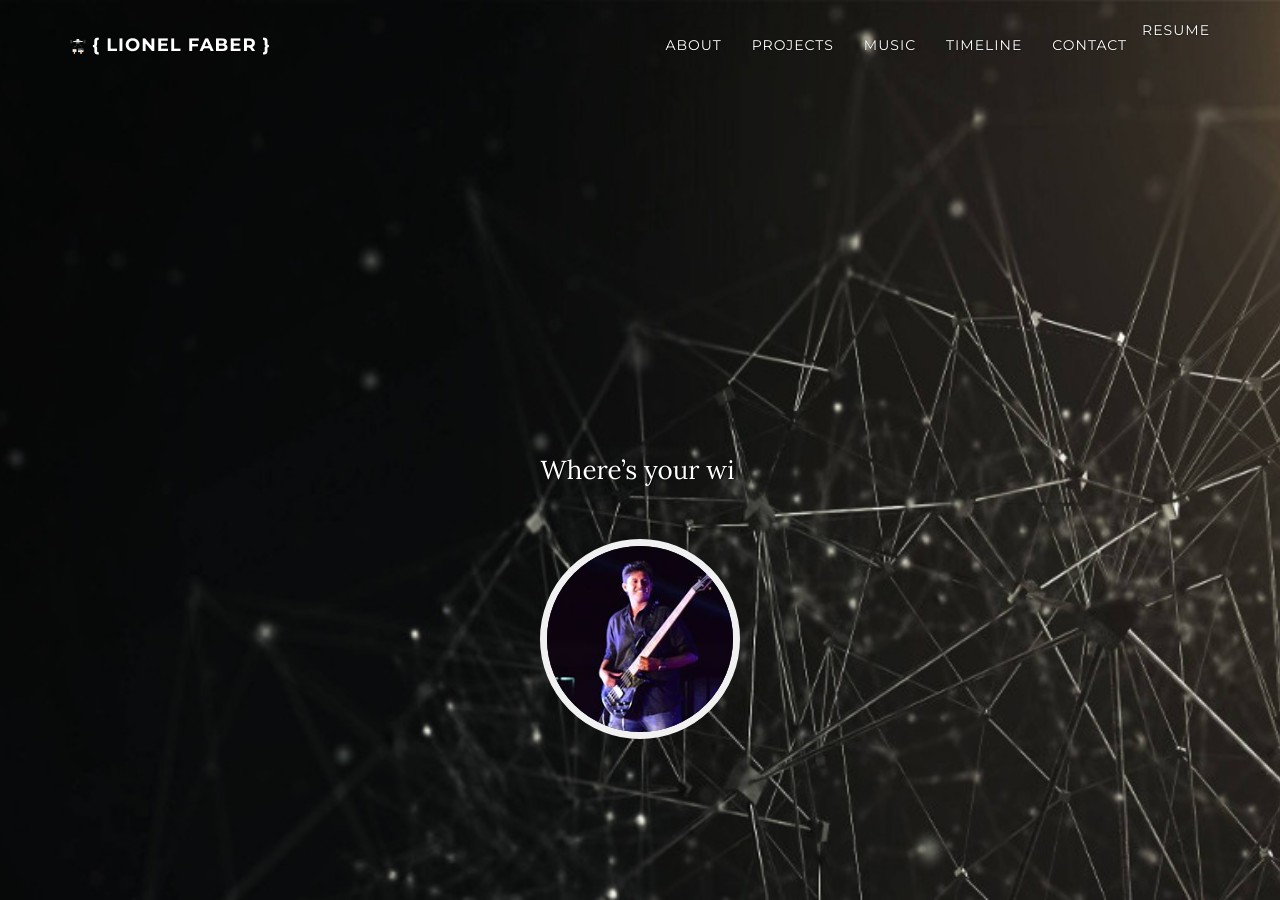
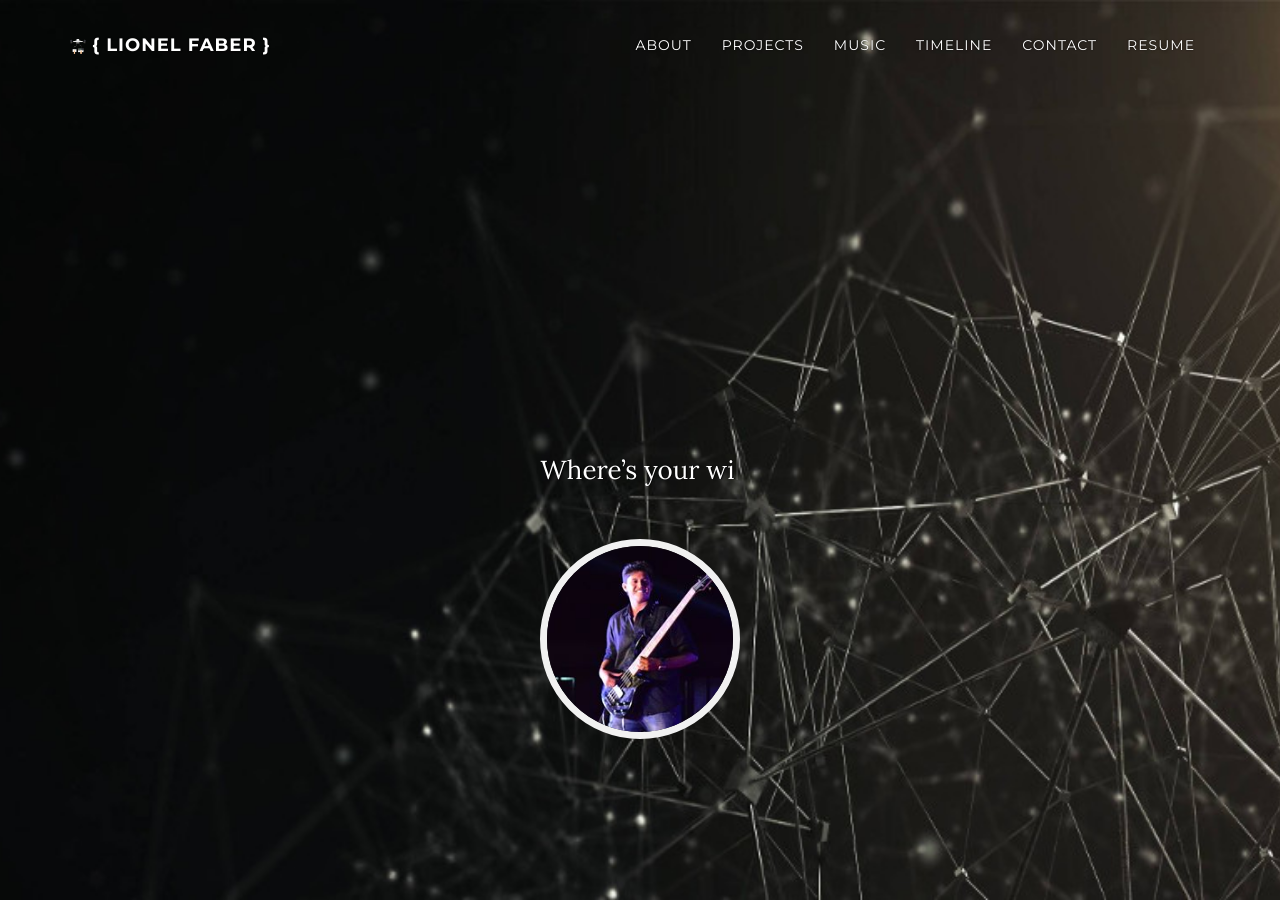
Before and after one commit to lionel-faber/lionel1704.github.io, a Jekyll site: the page built from index.html, in a window 1280 px wide and 900 px high. Built offline with Jekyll 4.4.1, drawn with Linux system fonts in a browser that asks for light colours; nearby versions of some CDN libraries; the list of posts is cut into pages by our own code.

Commit message:
Update navigation.html

```diff
--- a/_includes/navigation.html
+++ b/_includes/navigation.html
@@ -31,7 +31,7 @@
               <a class="page-scroll" href="#{{ p[1] }}"> {{p[0]}} </a>
             </li>
           {% endfor %}
-        <a class="page-scroll" href="http://lionelfaber.me/resume.pdf">Resume</a>
+        <li><a class="page-scroll" href="http://lionelfaber.me/resume.pdf">Resume</a></li>
 
         {% else %}
           <!-- Blog, Post, Tag and Error pages -->
```
